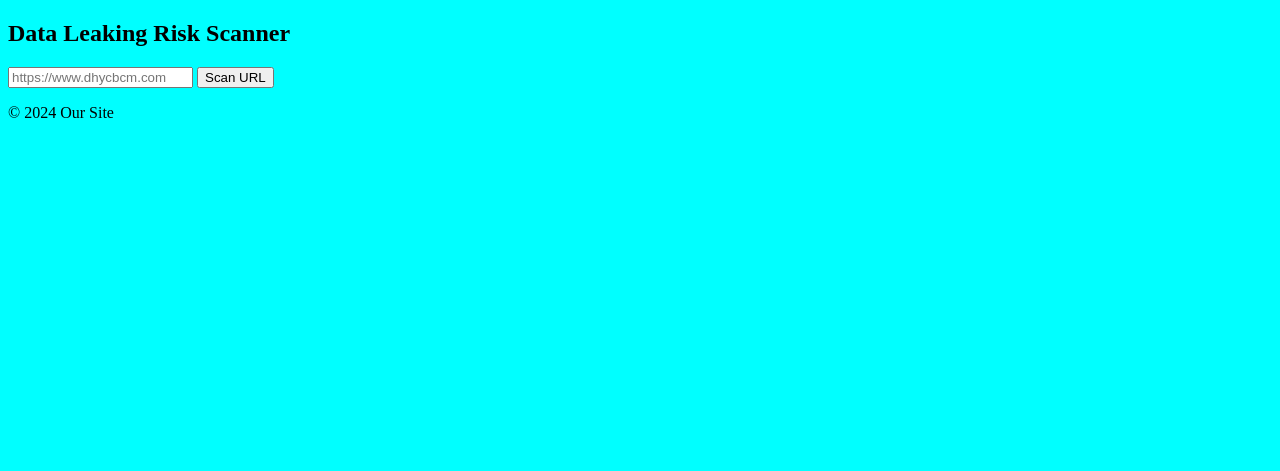
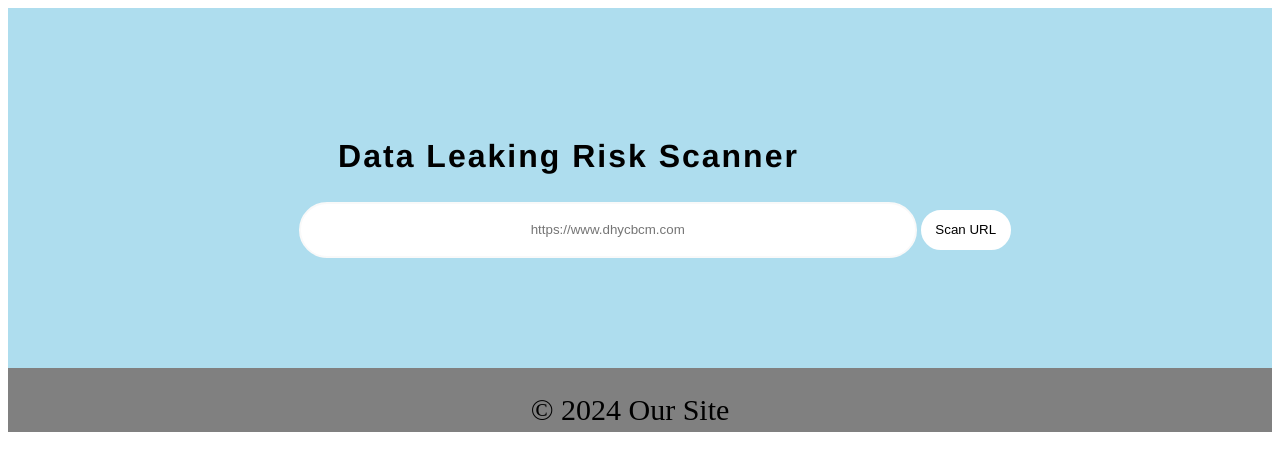
Before and after one commit to rigelyinwun/data-leaking-risk-scanner, a Flask app: page / in a window 1280 px wide. Shown: the top 471 px of the page. Run offline with Flask 3, Linux system fonts and the light colour scheme; parts of the project's set-up code (start-up, migrations or seed data) failed here and were passed over; some libraries are stand-ins or nearby versions.

Commit message:
main.css

```diff
--- a/hackathon/static/main.css
+++ b/hackathon/static/main.css
@@ -1,17 +1,191 @@
-body{
-    background-color: aqua;
+
+body {
+    background-color: white;
 }
-.border{
-    border: 1px solid black;
+
+.scan {
+    background-color: rgb(174, 221, 238);
+    background-size: 50px 30px;
+    margin: 0;
+    padding-top: 30px;
+    padding-bottom: 100px;
 }
-#myBar{
-    background: green;
+
+.scan h2 {
+    background-color: rgb(174, 221, 238);
+    text-align: center;
+    font-size: 2em;
+    margin-right: 143px;
+    font-family: 'Franklin Gothic Medium', 'Arial Narrow', Arial, sans-serif;
+    margin-top: 100px;
+    letter-spacing: 2px;
+}
+
+.scan input[type="text"] {
+    justify-content: center;
+    text-align: center;
+    margin-left: 23%;
+    border: 2px solid #F9F9F9;
+    border-radius: 30px;
+    width: 610px;
+    height: 50px;
+}
+
+button {
+    height: 40px;
+    width: 90px;
+    border: 2px solid white;
+    border-radius: 30px;
+    cursor: pointer;
+    background-color: white;
+}
+
+button:hover {
+    background-color: grey;
+}
+
+#score {
+    text-align: center;
+    font-size: 0.5em;
+    justify-items: center;
+}
+
+#result {
+    text-align: center;
+    margin: 0 auto;
+    margin-right: 120px;
+    margin-top: 10px;
+    align-items: center;
+}
+
+.border {
+    margin-left: 100px;
+    display: flex;
+}
+
+
+
+.circle-wrap {
+    margin: 50px auto; /* Adjust the top margin to move it up */
+    width: 150px;
+    height: 150px;
+    background: #fefcff;
+    border-radius: 50%;
+    border: 1px solid #cdcbd0;
+}
+
+
+.circle-wrap .circle .mask,
+.circle-wrap .circle .fill {
+    width: 150px;
+    height: 150px;
+    position: absolute;
+    border-radius: 50%;
+}
+
+.circle-wrap .circle .mask {
+    clip: rect(0px, 150px, 150px, 75px);
+}
+
+.circle-wrap .inside-circle {
+    width: 122px;
+    height: 122px;
+    border-radius: 50%;
+    background: #d2eaf1;
+    line-height: 120px;
+    text-align: center;
+    margin-top: 14px;
+    margin-left: 14px;
+    color: #1e51dc;
+    position: absolute;
+    z-index: 100;
+    font-weight: 700;
+    font-size: 2em;
+}
+
+.mask .fill {
+    clip: rect(0px, 75px, 150px, 0px);
+    background-color: #227ded;
+}
+
+.mask.full,
+.circle .fill {
+    animation: fill ease-in-out 3s;
+    transform: rotate(135deg);
+}
+
+@keyframes fill {
+    0% {
+        transform: rotate(0deg);
+    }
+    100% {
+        transform: rotate(135deg);
+    }
+}
+
+
+
+.progress-circle{
+    width: 300px;
+    height: 300px;
+    top: 300px;
+}
+
+.progress-and-table {
+    display: flex;
+
+    align-items: flex-start; /* Align items at the start of the cross axis */
+    margin-left: 300px; /* Adjust this value as needed */
+    margin-bottom: -50px;
+}
+
+
+
+.progress-bar {
+    margin-right: 20px;
+
+}
+
+
+
+.table-container {
+    flex-shrink: 0;
+    margin-left: 20px;
+    margin-top: 60px;
+    width: 500px;
+    max-height: 300px;
+}
+
+.risk {
+    margin-top: 400px; /* Adjust the margin-top value */
+    position: absolute; /* Add position: absolute */
+    top: 33%; /* Adjust the top value */
+    left: 31%; /* Adjust the left value */
+    font-family:'Franklin Gothic Medium', 'Arial Narrow', Arial, sans-serif;
+    transform: translate(-50%, -50%); /* Center the element */
+
+}
+
+table {
+    border-collapse: collapse; /* Ensure table borders collapse */
+    width: 100%; /* Set the table width to 100% */
+}
+
+table td {
+    padding: 10px; /* Add padding to each table cell */
+}
+
+p {
+    font-size: 30px;
+    font-weight: 500;
+    color: #0000;
+    margin-bottom: 200px;
 }
 
 /* styles.css */
 #loading-screen {
     display: none;
-    position: fixed;
+    position: absolute;
     top: 0;
     left: 0;
     width: 100%;
@@ -31,7 +205,140 @@ body{
     animation: spin 1s linear infinite;
 }
 
+#loading-screen p {
+    color: black;
+    font-size: 40px;
+    margin-bottom: 300px;
+     /* Adjust as needed */
+}
+
 @keyframes spin {
     0% { transform: rotate(0deg); }
     100% { transform: rotate(360deg); }
+    0% {
+        transform: rotate(0deg);
+    }
+    100% {
+        transform: rotate(360deg);
+    }
 }
+
+.check {
+
+    background-size: 50px 30px;
+    margin: 0;
+    padding-top: 100px;
+    padding-bottom: 100px;
+    margin-left: 260px;
+    margin-right: 260px;
+}
+
+.vulnerability-box {
+    border: 1px solid #ccc;
+    border-radius: 5px;
+    padding: 10px;
+    padding-bottom: 40px;
+    margin-bottom: 40px; /* Reduce margin-bottom to prevent extra space */
+    align-items: center;
+    cursor: pointer;
+    position: relative;
+    top: -20px; /* Move the box upward */
+}
+
+
+.vulnerability-box h2 {
+    margin: 0;
+    font-size: 30px;
+    padding-left: 50px;
+    padding-top: 20px;
+}
+
+.vulnerability-box ul {
+    display: none;
+    margin-top: 10px;
+}
+
+
+.vulnerability-box.active ul {
+    display: block;
+}
+
+.icon-container {
+    position: absolute;
+    left: 15px;
+    top: 40px;
+   display: flex;
+   align-items: center;
+}
+
+.icon-container i {
+    margin-right: 10px;
+
+    transition: transform 0.3s;
+}
+
+
+.vulnerability-box.active .icon-container i {
+    transform: rotate(180deg);
+}
+
+#clickjack, #sql, #hostname, #scheme, #authenticate, #authorize, #cookies, #thirdParty {
+    margin-left: 25px;
+    font-size: 1.4em;
+}
+
+.tipforDev{
+
+     margin: 0;
+    padding-top: 30px;
+    padding-bottom: 10px;
+    margin-left: 260px;
+    margin-right: 260px;
+
+}
+
+#tipDev{
+    margin: 0;
+    margin-left: 25px;
+    padding-top: 0;
+    font-size: 1.4em;
+}
+
+#tipUser{
+    margin-left: 25px;
+    font-size: 1.4em;
+}
+#tipforDev-box{
+     padding-bottom: 0px;
+}
+
+#tipforUser-box {
+    margin-bottom:200px; /* Add margin to the bottom */
+}
+
+
+
+footer {
+display: flex;
+justify-content: center;
+align-items: center;
+background-color: grey;
+padding-top: 20px;
+
+}
+
+.contact-info {
+display: flex;
+flex-direction: column;
+margin-right: 20px; /* Adjust spacing between contact info and copyright */
+}
+
+.contact-info p {
+margin: 5px 0;
+}
+
+
+footer p{
+color: black;
+
+}
```
